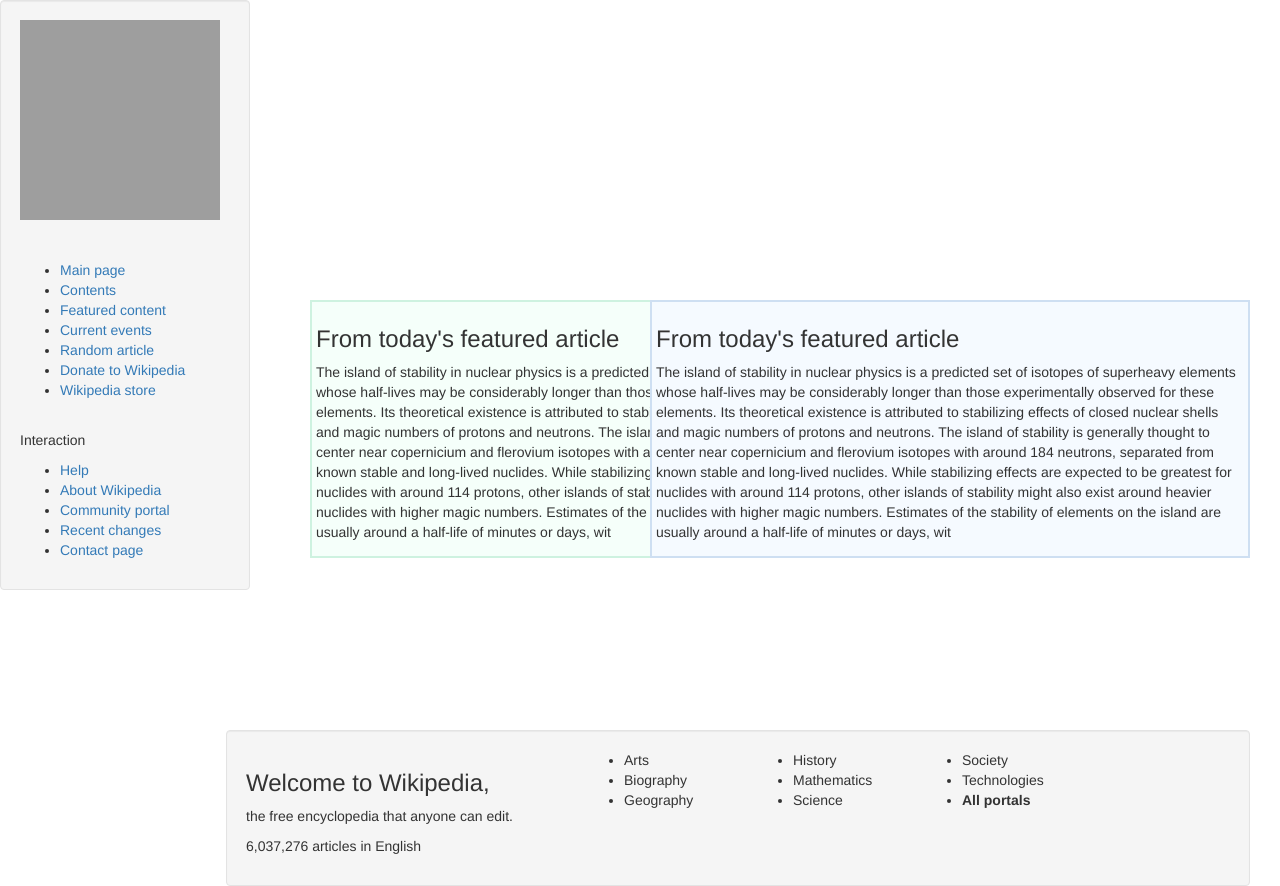
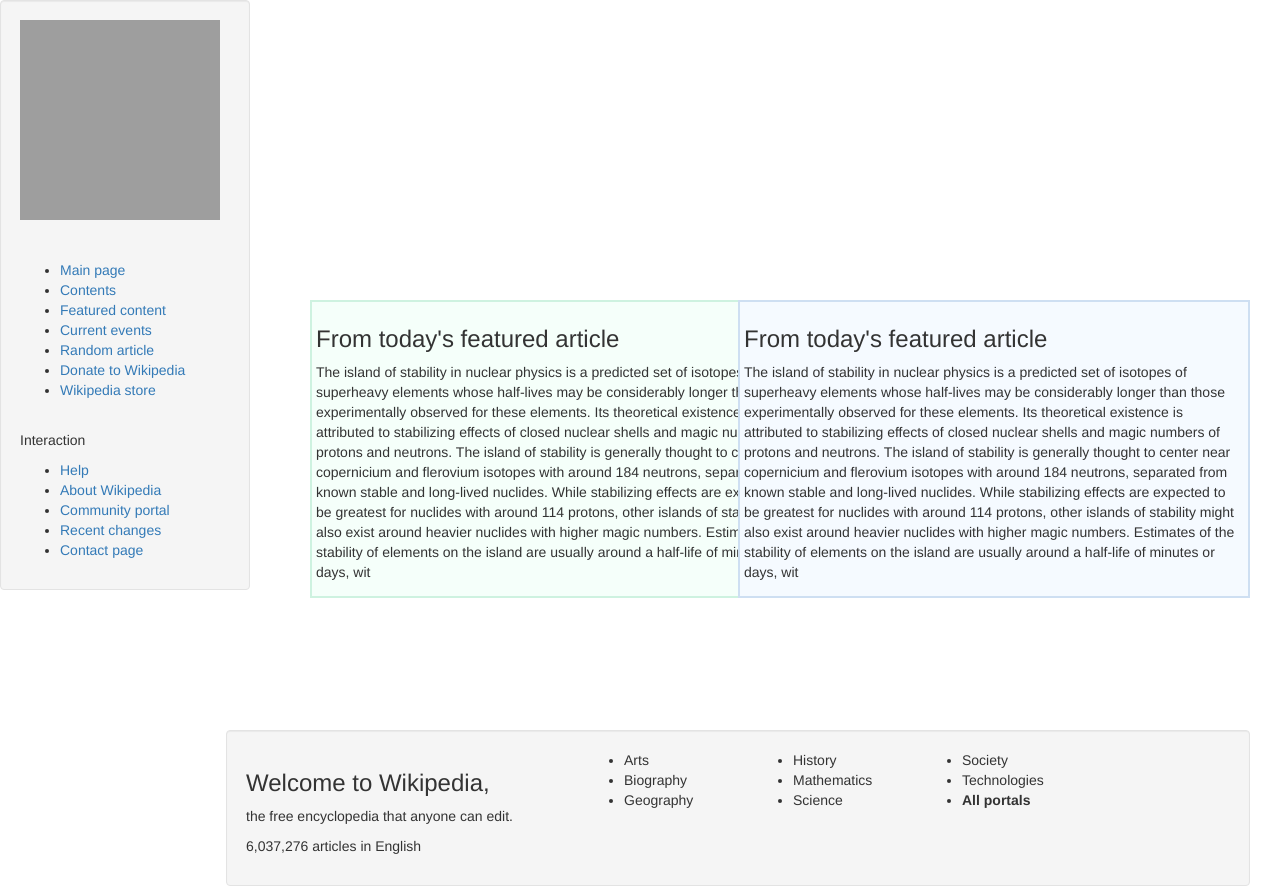
Before and after one commit to IvanLebedzeu/wiki_home, a plain HTML site: page index.html in a window 1280 px wide. Drawn offline with Linux system fonts and the light colour scheme; grey boxes are pictures that could not be loaded.

Commit message:
final result for today

```diff
--- a/styles/styles.css
+++ b/styles/styles.css
@@ -35,7 +35,7 @@
 }
 
 .colLeft {
-  width: 600px;
+  width: 40%;
   margin-left: 310px;
  /* margin-top: 300px;*/
   border: 2px solid #cef2e0;
@@ -47,7 +47,7 @@
 }
 
 .colRight {
-  width: 600px;
+  width: 40%;
   margin-left: 900px;
  /* margin-top: 300px;*/
   border: 2px solid #cedff2;
```
